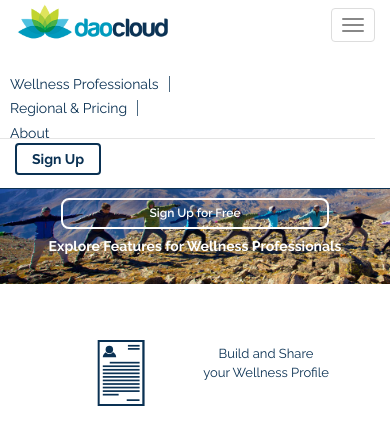
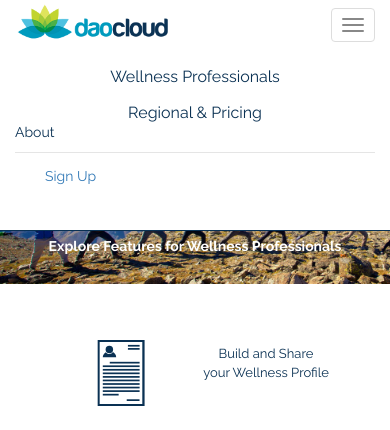
Before and after one commit to scottLike2015/DaoCloud-Landing-Page-2, a PHP site: page / in a window 390 px wide, after a click on "Toggle navigation". Shown: the top 430 px of the page. Run offline with PHP 8.4, Linux system fonts and the light colour scheme; some libraries are stand-ins or nearby versions.

Commit message:
Finished investors/vision page, revised nav in stylesheet

```diff
--- a/css/style.css
+++ b/css/style.css
@@ -2505,37 +2507,36 @@ header.navbar {
   cursor: pointer;
 }
 
-.nav > li:nth-of-type(1) span, .nav > li:nth-of-type(2) span, .nav > li:nth-of-type(3) span  {
+.nav > li:nth-of-type(1) span, .nav > li:nth-of-type(2) span  {
   padding: 0px 15px !important;
   top: 7px;
 }
 
-.nav > li:nth-of-type(1) a:hover, .nav > li:nth-of-type(2) a:hover, .nav > li:nth-of-type(3) a:hover {
+.nav > li:nth-of-type(1) a:hover, .nav > li:nth-of-type(2) a:hover {
   color: #0a3153;
   border-bottom: 1px solid #0a3153;
   padding-bottom: 3px;
   text-decoration: none;
 }
 
-.nav > li:nth-of-type(1), .nav > li:nth-of-type(2), .nav > li:nth-of-type(3) {
+.nav > li:nth-of-type(1), .nav > li:nth-of-type(2) {
   margin-bottom: 5px;
 }
 
-.nav > li:nth-of-type(1) span, .nav > li:nth-of-type(2) span {
-  /*border-right: 1px solid #31708f;*/
-	border-right: 1px solid #4d6a82;
-}
-
-.nav > li:nth-of-type(1) span, .nav > li:nth-of-type(2) span, .nav > li:nth-of-type(3) span  {
+.nav > li:nth-of-type(1) span{
+	border-right: 1px solid #0a3153;
+}
+
+.nav > li:nth-of-type(1) span, .nav > li:nth-of-type(2) span  {
   padding: 0px 10px !important;
   top: 7px;
 }
 
-.nav > li:nth-of-type(1), .nav > li:nth-of-type(2), .nav > li:nth-of-type(3) {
+.nav > li:nth-of-type(1), .nav > li:nth-of-type(2) {
   top:15px;
 }
 
-.nav > li:nth-of-type(3) a {
+.nav > li:nth-of-type(2) a {
   margin-right: 10px;
 }
 
@@ -2547,7 +2548,7 @@ header.navbar {
   padding: 0px 15px;
 }
 
-.navbar-nav > li:nth-of-type(5) > a, .button-daocloud {
+.navbar-nav > li:nth-of-type(3) > a, .button-daocloud {
   padding: 8px 25px;
   background-color: transparent;
   border: 2px solid #0a3153;
@@ -2598,6 +2599,49 @@ header.navbar {
   }
 }
 
+@media (max-width: 768px) {
+  .nav {
+    padding: 0px;
+  }
+
+  .nav > li:nth-of-type(1) span {
+    border-right: none;
+  }
+
+  .nav > li:nth-of-type(1), .nav > li:nth-of-type(2) {
+    font-size: 16px;
+    padding-bottom: 8px;
+    text-align: center;
+  }
+
+  .nav > li:nth-of-type(2) a {
+    margin-right: 0px;
+  }
+
+  .nav > li:nth-of-type(1) a:hover, .nav > li:nth-of-type(2) a:hover {
+    border-bottom: none;
+  }
+
+  .navbar-nav {
+    margin: 0px;
+  }
+
+  .navbar-nav > li:nth-of-type(3) > a, .button-daocloud {
+    background-color: #0a3153;
+    border: none;
+    color: #fff;
+    margin: 0 auto;
+    padding: 10px;
+    text-align: center;
+    top: 15px;
+    transition: none;
+    width: 50%;
+  }
+
+  .navbar-fixed-top .navbar-collapse {
+    padding-bottom: 40px;
+  }
+}
 
 /**************************************************************** */
 /************** Member Signup & Request Section Styles ***************** */
@@ -3532,68 +3588,61 @@ c
     text-decoration: none; }
 
 @media (max-width: 768px) {
-    header .container
-  {
+  header .container {
     padding: 0px 15px;
   }
-  .container
-  {
+
+  .container {
     padding: 0vw 5vw;
   }
-  h1 {
-    font-size: 20px;
-    line-height: 19px; }
-
-  h3, {
-    font-size: 17px;
-    line-height: 21px; }
 
   .navbar-nav > li:nth-of-type(5){
     display: inline-block;
     padding-left: 15px;
   }
+
   .navbar-nav > li:nth-of-type(5) > a {
     display: inline-block;
     padding: 8px 15px;
   }
+
   .btn, input[type="submit"], .scrolldown-txt, .scrb-frm-ctr input, .footer-links li {
-    font-size: 12px; }
+    font-size: 12px;
+  }
 
   #signup-row h2 {
     right: 4vw;
-    text-align: center; }
-
-  #row1-section .btn
-  {
+    text-align: center;
+  }
+
+  #row1-section .btn {
     margin-top: 0px;
   }
-  #row1-section::before
-  {
+
+  #row1-section::before {
     padding-top: 0px;
-
-  }
+  }
+
   #signup-row .btn {
     margin-top: 0px;
-
-  }
-
-
-
+  }
 }
 
 @media (min-width: 0px) and (max-width: 480px) {
-  .pro-signup-wrapper
-  {
+  .pro-signup-wrapper {
     /*padding: 0px;*/
   }
+
   #signup-row {
-    text-align: center; }
+    text-align: center;
+  }
+
   #signup-row h2 {
     position: absolute;
     left: 50%;
     margin-left: -74px;
     font-weight: bold;
     top: 7%;
-      right: inherit !important; }
-
-    }
+    right: inherit !important;
+  }
+}
```
Also changed, not shown: other parts of css/style.css (+22 -8 lines), vision/index.html (+7 -9 lines). Lines whose indentation alone changed are shown as unchanged.
